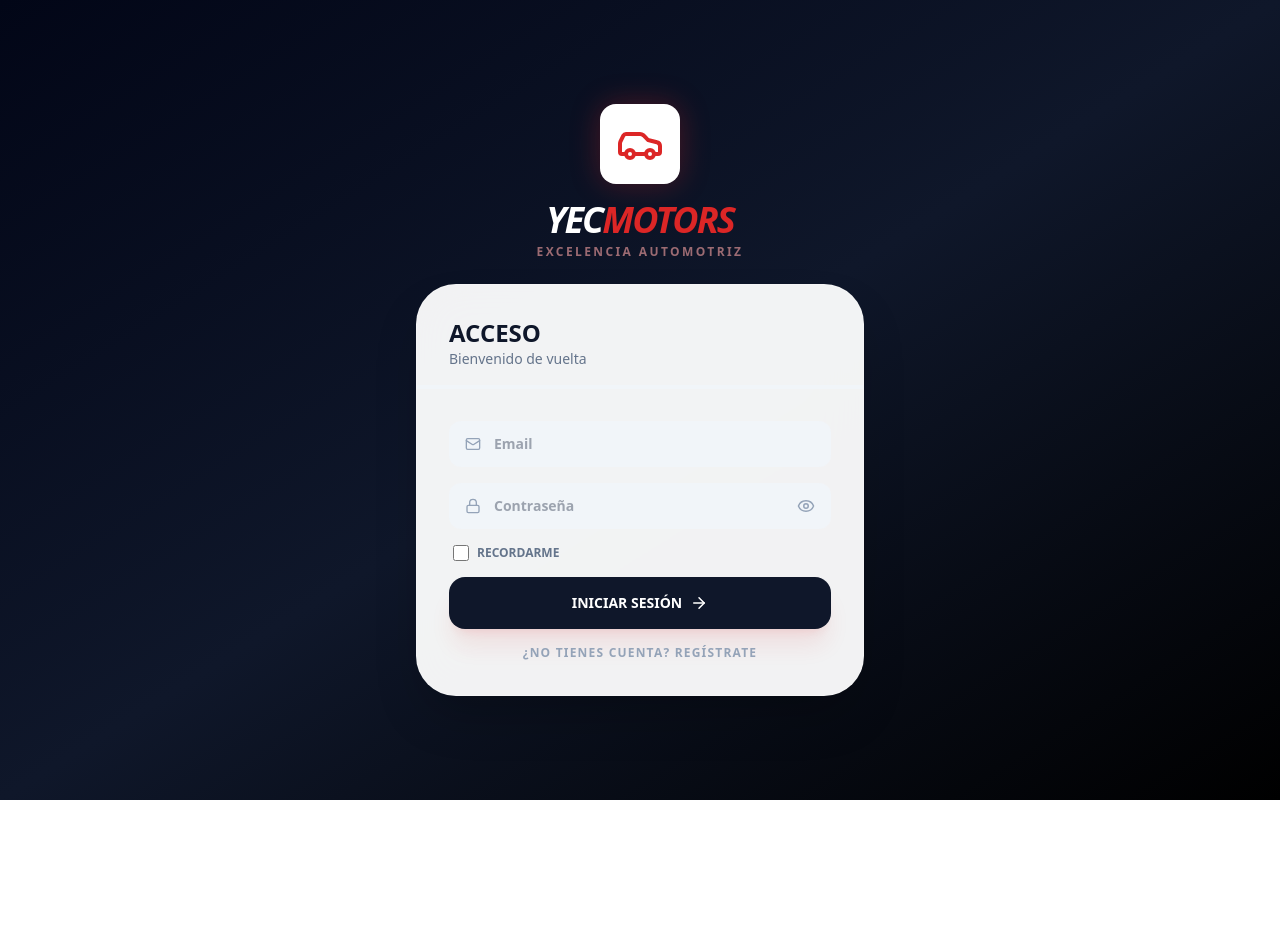
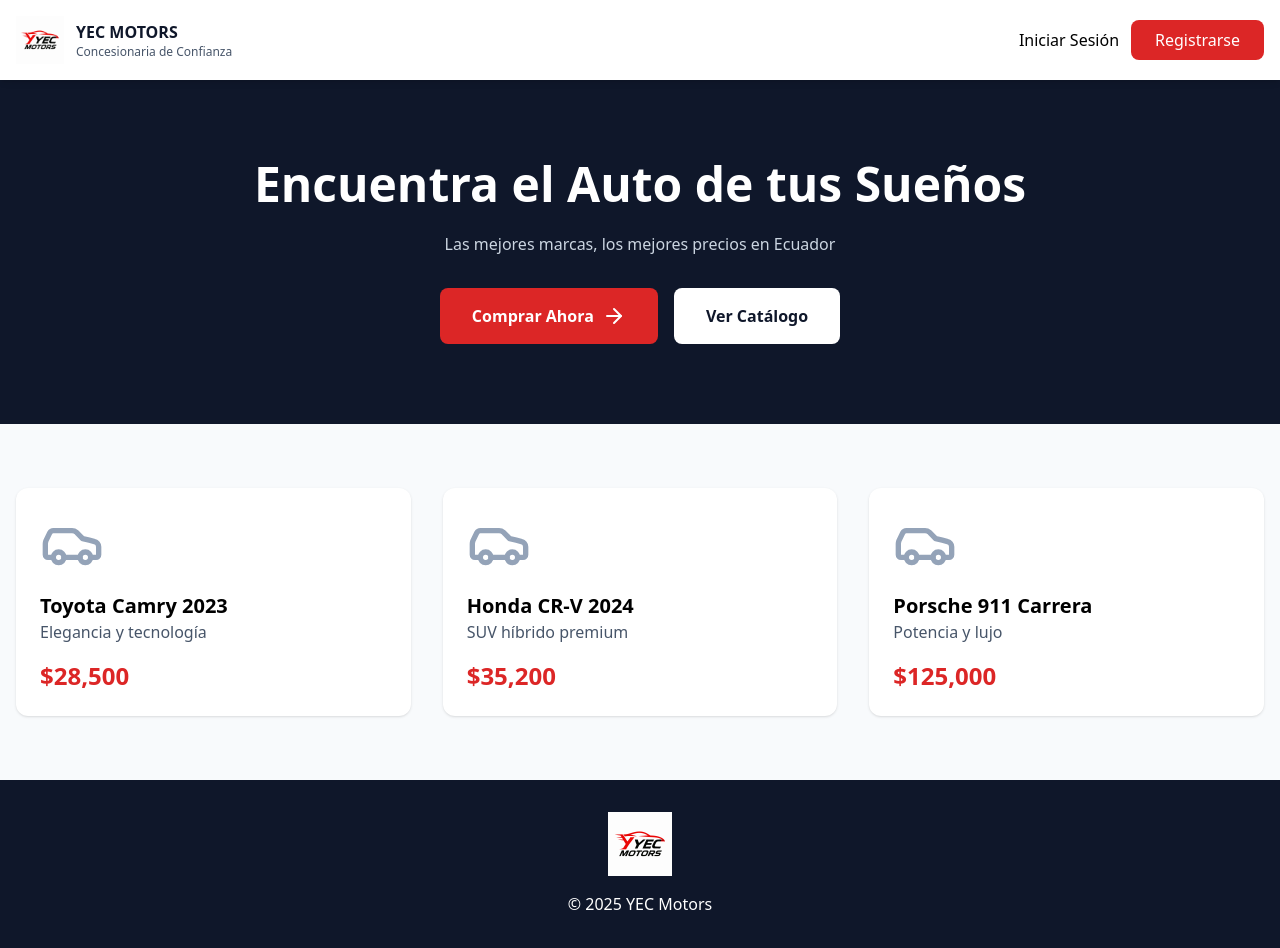
Before and after one commit to edtanqueno420/Frontend_Concesionaria, a React app: page / in a window 1280 px wide. Before the commit this address led to /login. Before the commit the page ends 800 px from the top, so only its background shows below. Built offline with nearby package versions, Linux system fonts and the light colour scheme; the HTML template or start-up script is replaced by a standard one.

Commit message:
Implementación Landing Page

```diff
--- a/src/App.tsx
+++ b/src/App.tsx
@@ -5,12 +5,16 @@
 import { useAuth } from "./auth/AuthContext";
 import { CatalogPage } from "./pages/CatalogPage";
 import { TestDrivePage } from "./pages/TestDrivePage";
+import { LandingPage } from "./pages/LandingPage";
 
 function App() {
   const { isAuthenticated } = useAuth();
 
   return (
     <Routes>
+      {/* 🌍 Landing pública */}
+  <Route path="/" element={<LandingPage />} />
+
       <Route path="/login" element={<LoginScreen />} />
 
       {isAuthenticated() ? (
--- a/src/components/Header.tsx
+++ b/src/components/Header.tsx
@@ -1,7 +1,7 @@
 import { Phone, Mail, LogOut, User as UserIcon, Home, Users } from 'lucide-react';
 import { useAuth } from '../auth/AuthContext';
 //import { SucursalSelector } from './SucursalSelector';
-//import { YECLogo } from './YECLogo';
+import { YECLogo } from './YECLogo';
 import { useState } from 'react';
 
 interface HeaderProps {
@@ -22,7 +22,7 @@
           <div className="flex items-center justify-between flex-wrap gap-4">
             <div className="flex items-center gap-3 cursor-pointer hover:opacity-80 transition-opacity" onClick={onNavigateHome}>
               <div className="bg-white rounded-lg p-2">
-                {/*<YECLogo className="w-10 h-10" />*/}
+                <YECLogo className="w-10 h-10" />
               </div>
               <div>
                 <h2 className="text-white font-bold text-2xl">YEC MOTORS</h2>
--- /dev/null
+++ b/src/components/YECLogo.tsx
@@ -0,0 +1,15 @@
+import logo from '../assets/yec-logo.png';
+
+type Props = {
+  className?: string;
+};
+
+export const YECLogo = ({ className = '' }: Props) => {
+  return (
+    <img
+      src={logo}
+      alt="YEC Concesionaria"
+      className={className}
+    />
+  );
+};
--- /dev/null
+++ b/src/pages/LandingPage.tsx
@@ -0,0 +1,89 @@
+import { useNavigate } from 'react-router-dom';
+import {Car,ArrowRight,} from 'lucide-react';
+import { YECLogo } from '../components/YECLogo';
+//Shield, TrendingUp, Users, Phone, Mail, MapPin, Star
+export function LandingPage() {
+  const navigate = useNavigate();
+
+  const vehiculosDestacados = [
+    { marca: 'Toyota', modelo: 'Camry 2023', precio: 28500, descripcion: 'Elegancia y tecnología' },
+    { marca: 'Honda', modelo: 'CR-V 2024', precio: 35200, descripcion: 'SUV híbrido premium' },
+    { marca: 'Porsche', modelo: '911 Carrera', precio: 125000, descripcion: 'Potencia y lujo' },
+  ];
+
+  return (
+    <div className="min-h-screen bg-white">
+
+      {/* NAVBAR */}
+      <nav className="bg-white shadow-md sticky top-0 z-50">
+        <div className="container mx-auto px-4 py-4 flex justify-between items-center">
+          <div className="flex items-center gap-3">
+            <YECLogo className="w-12 h-12" />
+            <div>
+
+              <h1 className="font-bold text-slate-900">YEC MOTORS</h1>
+              <p className="text-xs text-slate-600">Concesionaria de Confianza</p>
+            </div>
+          </div>
+          <div className="flex gap-3">
+            <button onClick={() => navigate('/login')} className="font-medium">
+              Iniciar Sesión
+            </button>
+            <button
+              onClick={() => navigate('/login')}
+              className="px-6 py-2 bg-red-600 text-white rounded-lg hover:bg-red-700"
+            >
+              Registrarse
+            </button>
+          </div>
+        </div>
+      </nav>
+
+      {/* HERO */}
+      <section className="bg-slate-900 text-white py-20 text-center">
+        <h1 className="text-5xl font-bold mb-6">Encuentra el Auto de tus Sueños</h1>
+        <p className="text-slate-300 mb-8 max-w-2xl mx-auto">
+          Las mejores marcas, los mejores precios en Ecuador
+        </p>
+
+        <div className="flex justify-center gap-4">
+          <button
+            onClick={() => navigate('/login')}
+            className="bg-red-600 px-8 py-4 rounded-lg font-bold flex items-center gap-2"
+          >
+            Comprar Ahora <ArrowRight />
+          </button>
+
+          <button
+            onClick={() => navigate('/login')}
+            className="bg-white text-slate-900 px-8 py-4 rounded-lg font-bold"
+          >
+            Ver Catálogo
+          </button>
+        </div>
+      </section>
+
+      {/* DESTACADOS */}
+      <section className="py-16 bg-slate-50">
+        <div className="container mx-auto px-4 grid md:grid-cols-3 gap-8">
+          {vehiculosDestacados.map((v, i) => (
+            <div key={i} className="bg-white p-6 rounded-xl shadow">
+              <Car className="w-16 h-16 text-slate-400 mb-4" />
+              <h3 className="text-xl font-bold">{v.marca} {v.modelo}</h3>
+              <p className="text-slate-600">{v.descripcion}</p>
+              <p className="text-red-600 text-2xl font-bold mt-4">
+                ${v.precio.toLocaleString()}
+              </p>
+            </div>
+          ))}
+        </div>
+      </section>
+
+      {/* FOOTER */}
+      <footer className="bg-slate-900 text-white py-8 text-center">
+        <YECLogo className="w-16 h-16 mx-auto mb-4" />
+        <p>© 2025 YEC Motors</p>
+      </footer>
+    </div>
+  );
+}
--- a/src/routes/AppRouter.tsx
+++ b/src/routes/AppRouter.tsx
@@ -13,6 +13,8 @@
   return (
       <Routes>
         {/* Login */}
+
+
         <Route path="/login" element={<LoginScreen />} />
         <Route path="/" element={<Navigate to="/login" />} />
 
```
Also changed, not shown: src/assets/yec-logo.png (added).
